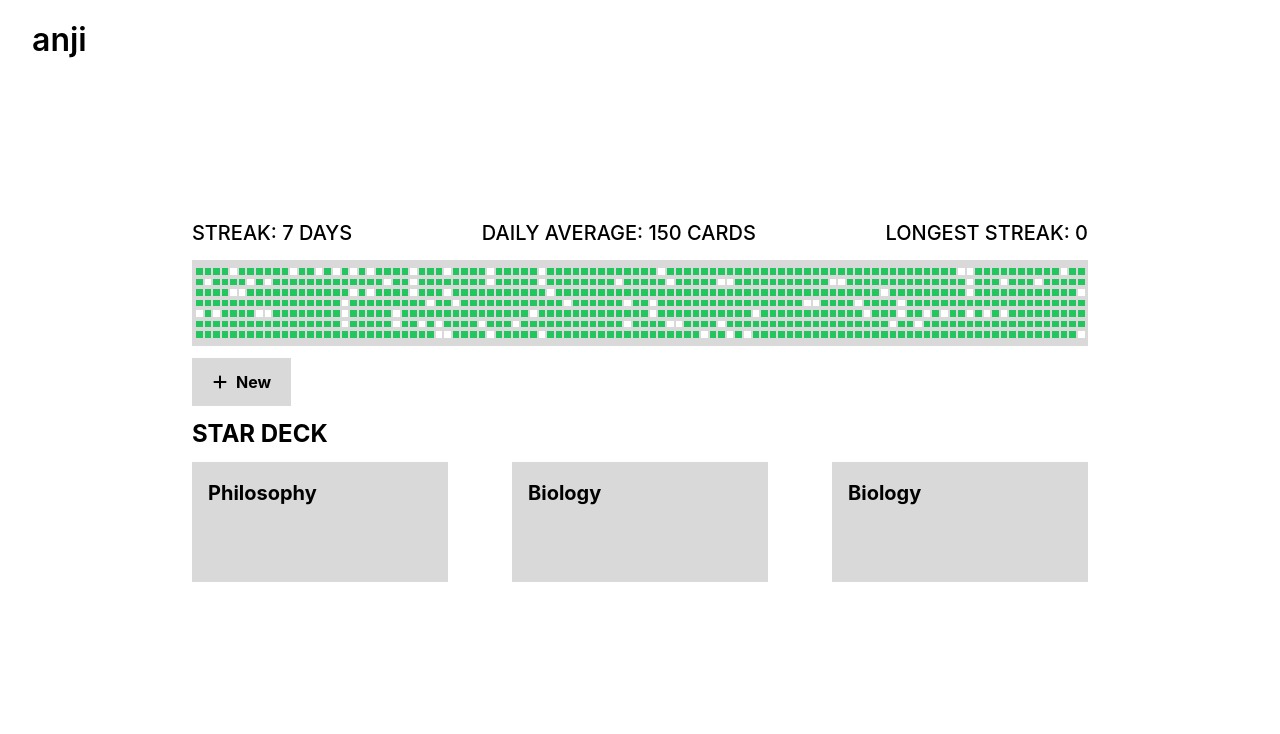
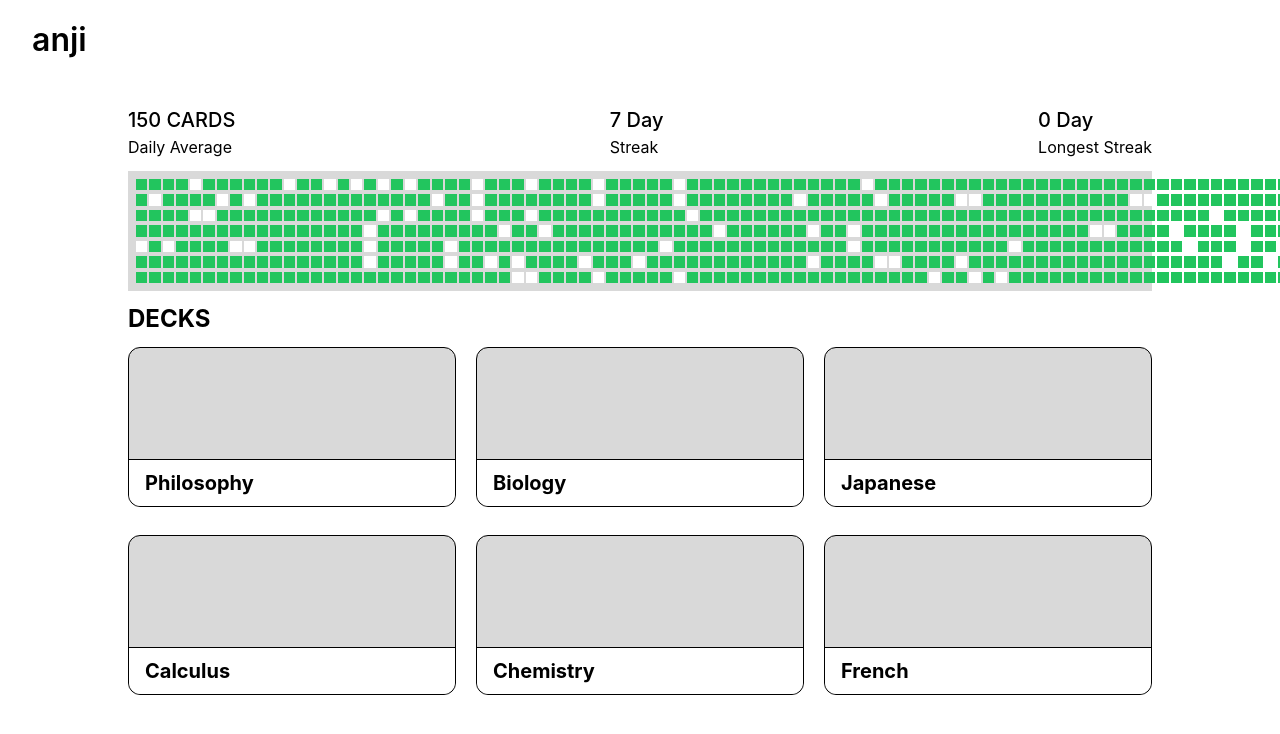
Before and after one commit to anjiapp/anji, a React (Create React App) app in the folder frontend/: page / in a window 1280 px wide. Shown: the top 734 px of the page. Built offline with nearby package versions, Linux system fonts and the light colour scheme.

Commit message:
Update Dashboard Style

```diff
--- a/frontend/src/components/Calendar.jsx
+++ b/frontend/src/components/Calendar.jsx
@@ -7,7 +7,7 @@ export default function Calendar() {
     }
 
     return (
-        <div className={'bg-[#d9d9d9] py-2 px-1 gap-x-0.5 gap-y-1 grid grid-flow-col'} style={{gridTemplateRows: 'repeat(7, 1fr)'}} role={'grid'}>
+        <div className={'bg-[#d9d9d9] py-2 px-2 gap-x-0.5 gap-y-1 h-[15vh] grid grid-flow-col'} style={{gridTemplateRows: 'repeat(7, 1fr)'}} role={'grid'}>
             {
                 calendarData.map((value, index) => {
                     return (
--- a/frontend/src/components/Dashboard.jsx
+++ b/frontend/src/components/Dashboard.jsx
@@ -4,28 +4,37 @@ import Calendar from "./Calendar";
 
 import '../css/Dashboard.css'
 
-const cardTitles = ["Philosophy", "Biology", "Biology"];
+const cardTitles = ["Philosophy", "Biology", "Japanese", "Calculus", "Chemistry", "French"];
 export default function Dashboard() {
 
 
     return (
-        <div className={'w-[70%] space-y-3'}>
+        <div className={'w-[80%] space-y-3'}>
             <div className={'flex justify-between'}>
-                <h2>STREAK: 7 DAYS</h2>
-                <h2>DAILY AVERAGE: 150 CARDS</h2>
-                <h2>LONGEST STREAK: 0</h2>
+                <div>
+                    <h2>150 CARDS</h2>
+                    <p>Daily Average</p>
+                </div>
+                <div>
+                    <h2>7 Day</h2>
+                    <p>Streak</p>
+                </div>
+                <div>
+                    <h2>0 Day</h2>
+                    <p>Longest Streak</p>
+                </div>
             </div>
-            <Calendar />
-            <div
-                className={'bg-[#d9d9d9] py-3 px-5 inline-flex flex-row items-center space-x-2 font-bold hover:cursor-pointer'}
-                onClick={() => {
+            <Calendar/>
+            {/*<div*/}
+            {/*    className={'bg-[#d9d9d9] py-3 px-5 inline-flex flex-row items-center space-x-2 font-bold hover:cursor-pointer'}*/}
+            {/*    onClick={() => {*/}
 
-                }}>
-                <FaPlus/>
-                <p>New</p>
-            </div>
-            <h2 className={'text-2xl font-bold'}>STAR DECK</h2>
-            <div className={'flex row items-center justify-between space-x-8'}>
+            {/*    }}>*/}
+            {/*    <FaPlus/>*/}
+            {/*    <p>New</p>*/}
+            {/*</div>*/}
+            <h2 className={'text-2xl font-bold'}>DECKS</h2>
+            <div className={'grid grid-cols-3 gap-x-5 gap-y-7'}>
                 {
                     cardTitles.map((title, index) => {
                         return (
--- a/frontend/src/components/PinnedCards.jsx
+++ b/frontend/src/components/PinnedCards.jsx
@@ -1,9 +1,15 @@
 export default function PinnedCards(props) {
     return (
-        <div className={'bg-[#d9d9d9] p-4 h-[15vh] w-[20vw] hover:cursor-pointer'} onClick={() => {
+        <div className={'bg-[#d9d9d9] h-[20vh] hover:cursor-pointer rounded-xl flex border-black border-1 border'} onClick={() => {
 
         }}>
-            <h2 className={'font-bold'}>{props.title}</h2>
+            <div className={'inline-block self-end w-full py-2 px-4 bg-white'}
+            style={{
+                borderRadius: '0 0 0.75rem 0.75rem',
+                borderTop: '1px solid black'
+            }}>
+                <h2 className={'font-bold'}>{props.title}</h2>
+            </div>
         </div>
     );
 }
```
